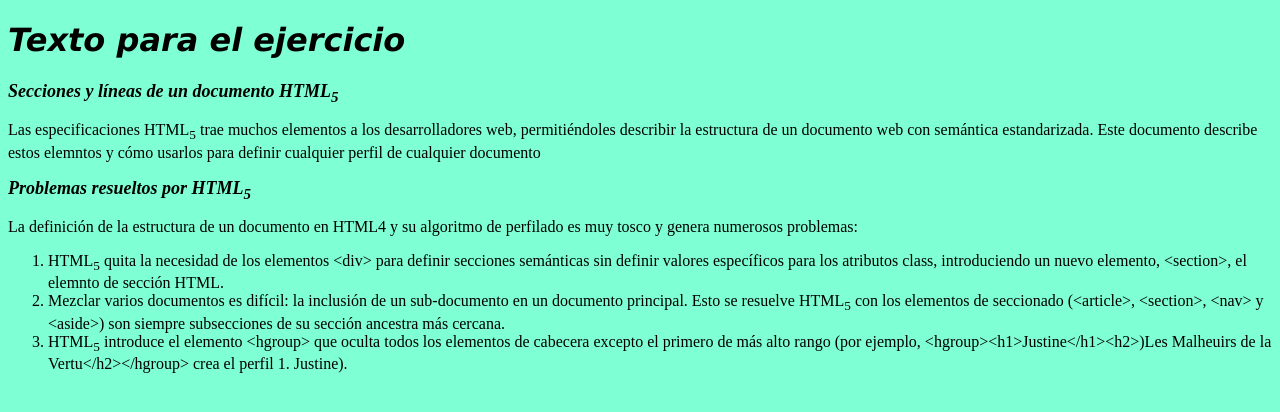
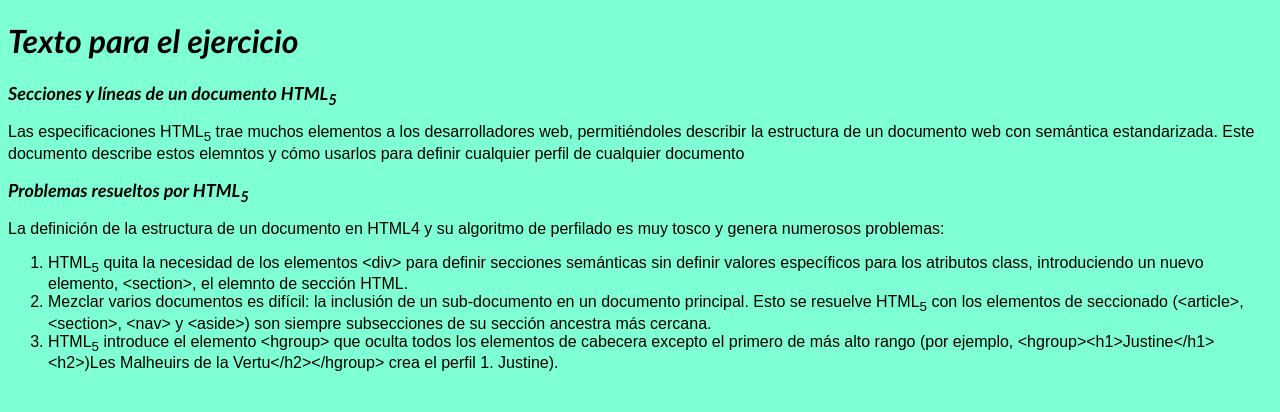
Before and after one commit to IgnacioFurio/ifj-geekshub-fsd-vlc-ejercicio1, a plain HTML site: page index.html in a window 1280 px wide. Drawn offline with Linux system fonts and the light colour scheme.

Commit message:
estilo de letras

```diff
--- a/css/style.css
+++ b/css/style.css
@@ -8,15 +8,16 @@ h1{
     font-weight: bolder;
     font-style: italic;
     font-size: 200%;
-    font-family: 'Lucida Sans', 'Lucida Sans Regular', 'Lucida Grande', 'Lucida Sans Unicode', Geneva, Verdana, sans-serif;
+    font-family: 'Trebuchet MS', 'Lucida Sans Unicode', 'Lucida Grande', 'Lucida Sans', Arial, sans-serif;
 }
 h2{
     background-color: aquamarine;
     font-weight: bolder;
     font-style: italic;
     font-size: large;
+    font-family: 'Trebuchet MS', 'Lucida Sans Unicode', 'Lucida Grande', 'Lucida Sans', Arial, sans-serif;
 }
 body{
     background-color: aquamarine;
-
+    font-family: Arial, Helvetica, sans-serif;
 }
```
